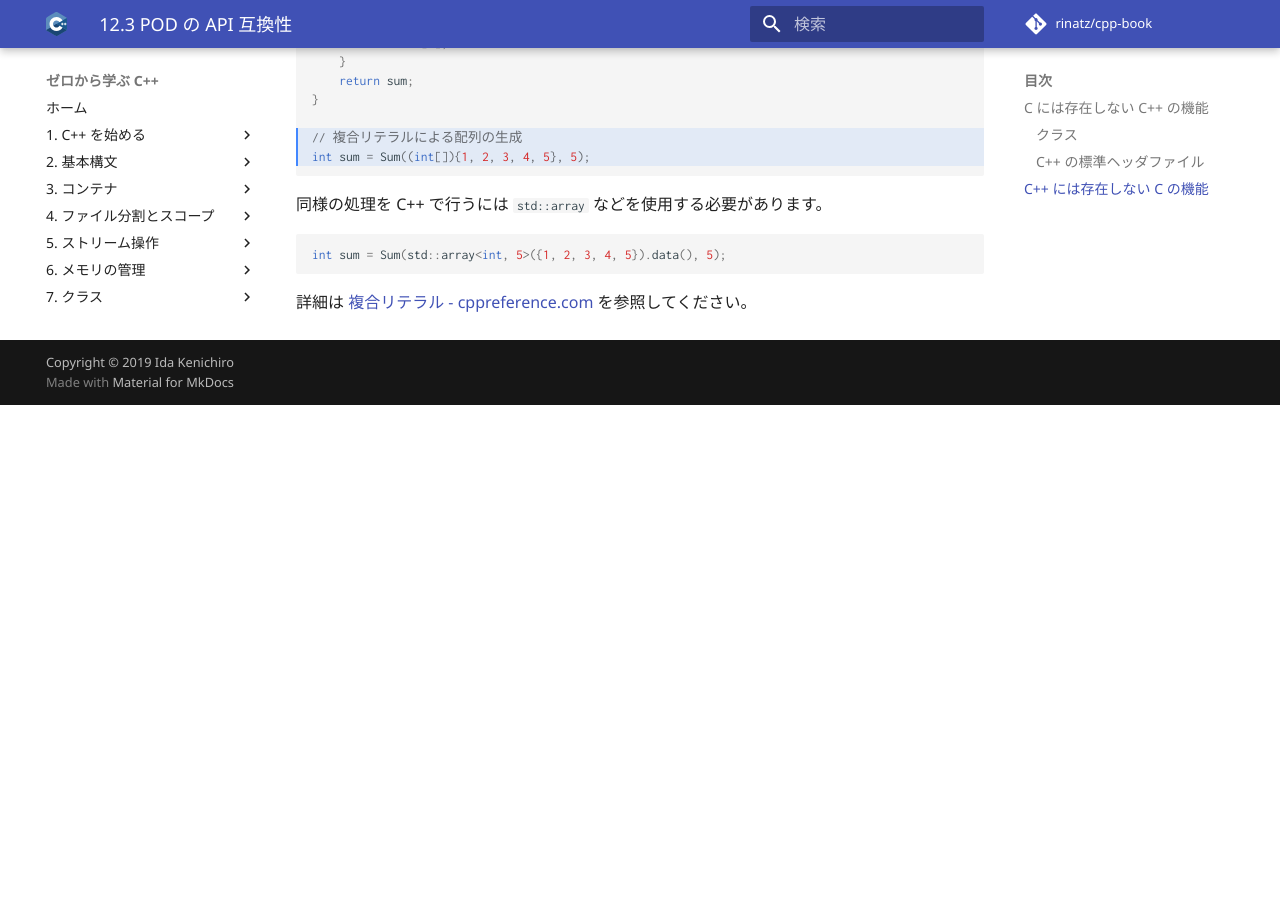
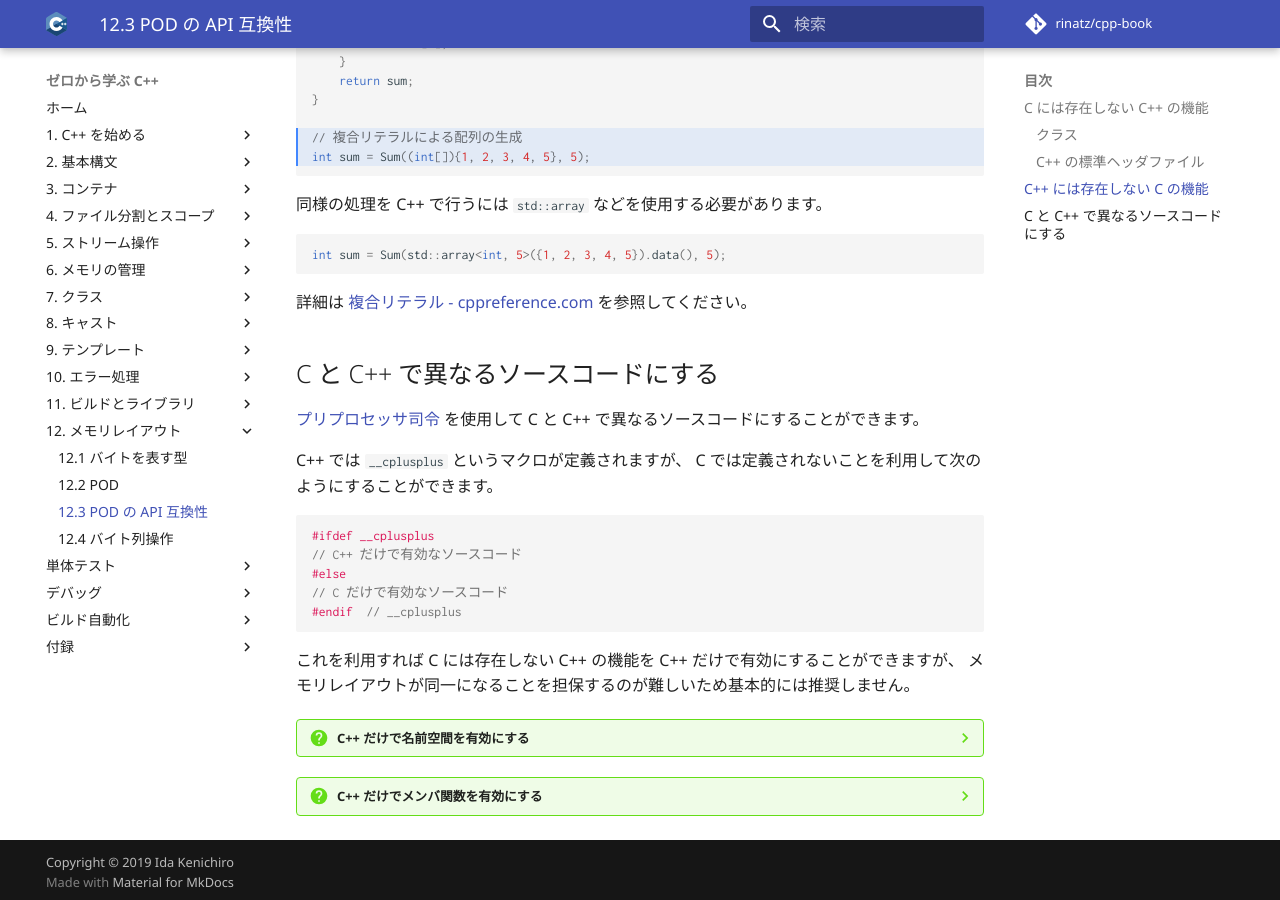
Before and after one commit to rinatz/cpp-book, an MkDocs documentation site: the page built from docs/ch12-03-plain-old-data-api-compatibility.md, in a window 1280 px wide and 900 px high, scrolled down 1759 px. Built offline with MkDocs 1.6.1 and Material for MkDocs 9.7.7, drawn with Linux system fonts in a browser that asks for light colours; comment, search, counter and statistics services are not loaded; before the commit the page ends 2164 px from its top, so only the background shows below that.

Commit message:
Explain how to change code for C and C++

````diff
--- a/docs/ch12-03-plain-old-data-api-compatibility.md
+++ b/docs/ch12-03-plain-old-data-api-compatibility.md
@@ -97,3 +97,80 @@
 を参照してください。
 
 [cppreference_compound_literal]: https://ja.cppreference.com/w/c/language/compound_literal
+
+## C と C++ で異なるソースコードにする
+
+[プリプロセッサ司令] を使用して C と C++ で異なるソースコードにすることができます。
+
+[プリプロセッサ司令]: appendix-preprocessor-directives.md
+
+C++ では `__cplusplus` というマクロが定義されますが、
+C では定義されないことを利用して次のようにすることができます。
+
+```cpp
+#ifdef __cplusplus
+// C++ だけで有効なソースコード
+#else
+// C だけで有効なソースコード
+#endif  // __cplusplus
+```
+
+これを利用すれば C には存在しない C++ の機能を C++ だけで有効にすることができますが、
+メモリレイアウトが同一になることを担保するのが難しいため基本的には推奨しません。
+
+??? question "C++ だけで名前空間を有効にする"
+    名前空間は名前マングリングに影響しますが、メモリレイアウトには影響しません。
+    名前マングリングが問題になれなければ C++ だけで名前空間を有効にすることができます。
+
+    ```cpp linenums="1"
+    #ifdef __cplusplus
+    namespace sample {
+    #endif  // __cplusplus
+
+    struct Sample {
+        int i;
+        double d;
+    };
+
+    #ifdef __cplusplus
+    }
+    #endif  // __cplusplus
+    ```
+
+??? question "C++ だけでメンバ関数を有効にする"
+    仮想関数がある場合は POD ではありませんが、
+    仮想関数ではないメンバ関数があっても POD になります。
+
+    仮想関数ではないメンバ関数の有無はメモリレイアウトに影響しないため、
+    C++ だけでメンバ関数を有効にすることができます。
+
+    ```cpp linenums="1"
+    struct Sample {
+        int i;
+        double d;
+
+    #ifdef __cplusplus
+        int GetI() const {
+            return i;
+        }
+    #endif  // __cplusplus
+    };
+    ```
+
+    メンバ関数を追加するだけの派生クラスを C++ だけで使用する方法もあります。
+
+    ```cpp linenums="1"
+    struct Sample {
+        int i;
+        double d;
+    };
+
+    #ifdef __cplusplus
+    class SampleCpp : public Sample {
+     public:
+        int GetI() const {
+            return i;
+        }
+    };
+    #endif  // __cplusplus
+    ```
````
